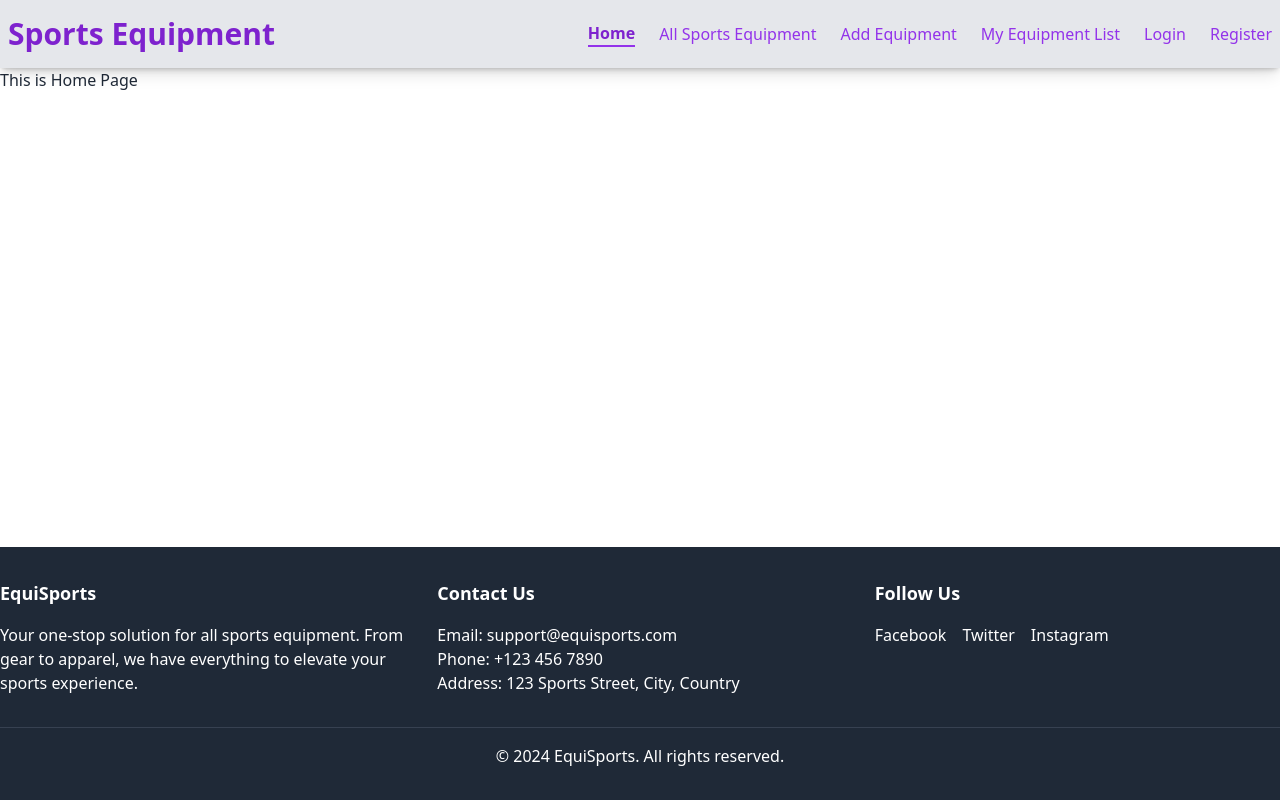
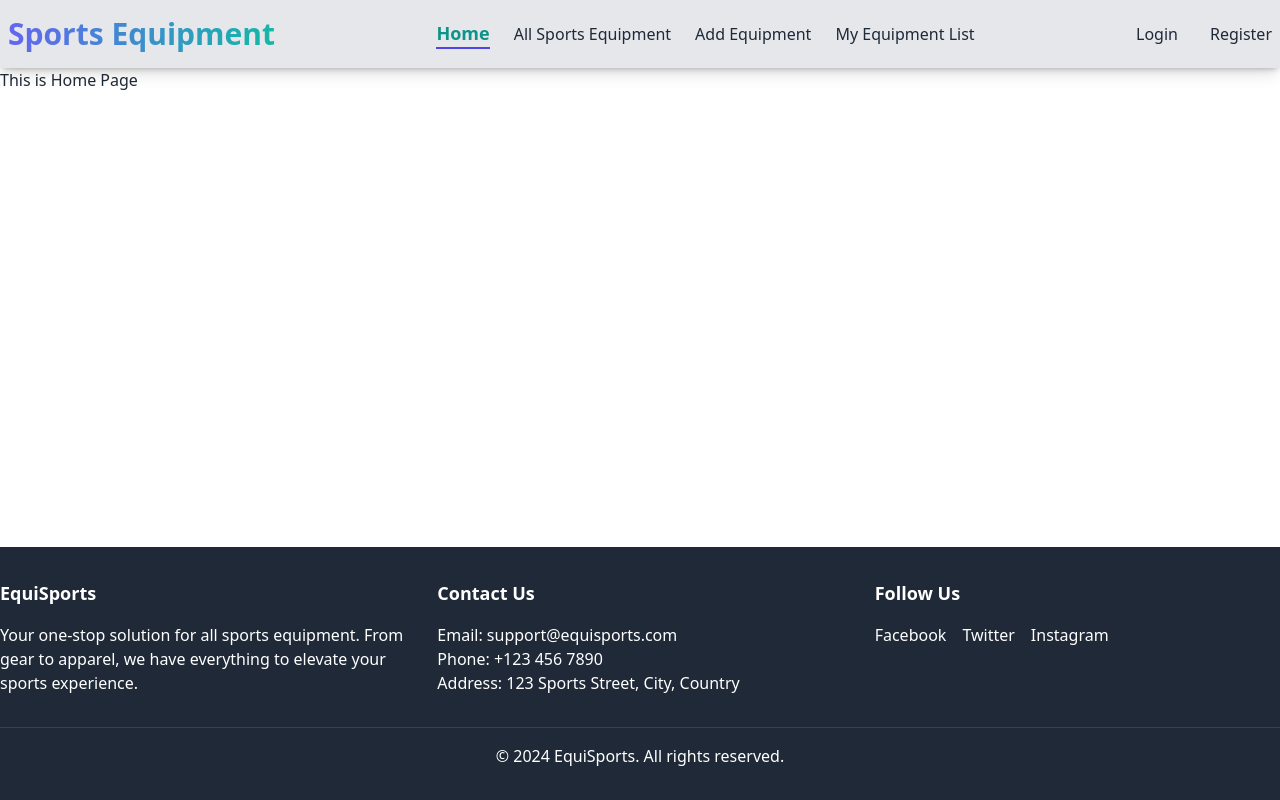
Before and after one commit to masud2005/A10-sports-equipment-store-client, a React (Vite) app: page / in a window 1280 px wide. Built offline with nearby package versions, Linux system fonts and the light colour scheme; no server answers.

Commit message:
Navbar User Profile Show and LogOut Functionality Emplement

```diff
--- a/src/components/Navbar.jsx
+++ b/src/components/Navbar.jsx
@@ -1,35 +1,139 @@
+
+// import React, { useContext, useState } from 'react';
+// import { IoMdClose, IoMdMenu } from 'react-icons/io';
+// import { NavLink } from 'react-router-dom';
+// import { AuthContext } from '../provider/AuthProvider';
+
+// const Navbar = () => {
+//     const { name } = useContext(AuthContext);
+//     // console.log(name);
+//     const [open, setOpen] = useState(false);
+
+//     return (
+//         <nav className="bg-gray-200 sticky shadow-md">
+//             <div className="container mx-auto flex justify-between items-center py-4 px-2">
+//                 {/* Website Logo */}
+//                 <h1 className="text-3xl font-bold text-purple-700">Sports Equipment</h1>
+
+//                 {/* Desktop and Mobile Menu */}
+//                 <div className={`flex flex-col lg:flex-row gap-3 lg:gap-6 items-center absolute lg:static bg-gray-100 lg:bg-transparent w-full lg:w-auto transition-all duration-500 ease-in-out ${open ? 'top-[70px] left-0' : '-top-[300px] left-0'} lg:top-auto lg:left-auto`} >
+//                     <NavLink to="/" className={({ isActive }) => isActive ? 'text-base font-semibold border-b-2 border-purple-600 text-purple-700' : 'text-base text-purple-600 hover:text-purple-800'}>Home</NavLink>
+//                     <NavLink to="/all-sports-equipment" className={({ isActive }) => isActive ? 'text-base font-semibold border-b-2 border-purple-600 text-purple-700' : 'text-base text-purple-600 hover:text-purple-800'}>All Sports Equipment</NavLink>
+//                     <NavLink to="/add-equipment" className={({ isActive }) => isActive ? 'text-base font-semibold border-b-2 border-purple-600 text-purple-700' : 'text-base text-purple-600 hover:text-purple-800'}>Add Equipment</NavLink>
+//                     <NavLink to="/my-equipment-list" className={({ isActive }) => isActive ? 'text-base font-semibold border-b-2 border-purple-600 text-purple-700' : 'text-base text-purple-600 hover:text-purple-800'}>My Equipment List</NavLink>
+//                     <NavLink to="/login" className={({ isActive }) => isActive ? 'text-base font-semibold border-b-2 border-purple-600 text-purple-700' : 'text-base text-purple-600 hover:text-purple-800'}>Login</NavLink>
+//                     <NavLink to="/register" className={({ isActive }) => isActive ? 'text-base font-semibold border-b-2 border-purple-600 text-purple-700' : 'text-base text-purple-600 hover:text-purple-800'}>Register</NavLink>
+//                 </div>
+
+//                 {/* Hamburger Menu Button for Mobile */}
+//                 <div onClick={() => setOpen(!open)} className="lg:hidden bg-gray-300 p-2 rounded-md text-2xl cursor-pointer">
+//                     {open ? <IoMdClose /> : <IoMdMenu />}
+//                 </div>
+//             </div>
+//         </nav>
+//     );
+// };
+
+// export default Navbar;
+
+
 
 import React, { useContext, useState } from 'react';
+import { NavLink } from 'react-router-dom';
 import { IoMdClose, IoMdMenu } from 'react-icons/io';
-import { NavLink } from 'react-router-dom';
 import { AuthContext } from '../provider/AuthProvider';
+import Swal from 'sweetalert2';
 
 const Navbar = () => {
-    const {name} = useContext(AuthContext);
-    // console.log(name);
-    const [open, setOpen] = useState(false);
+    const { user, userLogOut } = useContext(AuthContext);
+    console.log(user);
+    const [menuOpen, setMenuOpen] = useState(false);
+
+    const handleLogOut = () => {
+        userLogOut()
+            .then(() => {
+                Swal.fire({
+                    icon: 'success',
+                    title: 'Logged Out Successfully!',
+                    text: 'You have been logged out. See you soon!',
+                });
+            })
+            .catch(error => {
+                Swal.fire({
+                    icon: 'error',
+                    title: 'Logout Failed',
+                    text: `Something went wrong: ${error.code}. Please try again.`,
+                });
+            })
+    }
 
     return (
-        <nav className="bg-gray-200 sticky shadow-md">
+        <nav className="bg-gray-200 sticky top-0 shadow-md">
             <div className="container mx-auto flex justify-between items-center py-4 px-2">
-                {/* Website Logo */}
-                <h1 className="text-3xl font-bold text-purple-700">Sports Equipment</h1>
-
-                {/* Desktop and Mobile Menu */}
-                <div className={`flex flex-col lg:flex-row gap-3 lg:gap-6 items-center absolute lg:static bg-gray-100 lg:bg-transparent w-full lg:w-auto transition-all duration-500 ease-in-out ${open ? 'top-[70px] left-0' : '-top-[300px] left-0'} lg:top-auto lg:left-auto`} >
-                    <NavLink to="/" className={({ isActive }) => isActive ? 'text-base font-semibold border-b-2 border-purple-600 text-purple-700' : 'text-base text-purple-600 hover:text-purple-800'}>Home</NavLink>
-                    <NavLink to="/all-sports-equipment" className={({ isActive }) => isActive ? 'text-base font-semibold border-b-2 border-purple-600 text-purple-700' : 'text-base text-purple-600 hover:text-purple-800'}>All Sports Equipment</NavLink>
-                    <NavLink to="/add-equipment" className={({ isActive }) => isActive ? 'text-base font-semibold border-b-2 border-purple-600 text-purple-700' : 'text-base text-purple-600 hover:text-purple-800'}>Add Equipment</NavLink>
-                    <NavLink to="/my-equipment-list" className={({ isActive }) => isActive ? 'text-base font-semibold border-b-2 border-purple-600 text-purple-700' : 'text-base text-purple-600 hover:text-purple-800'}>My Equipment List</NavLink>
-                    <NavLink to="/login" className={({ isActive }) => isActive ? 'text-base font-semibold border-b-2 border-purple-600 text-purple-700' : 'text-base text-purple-600 hover:text-purple-800'}>Login</NavLink>
-                    <NavLink to="/register" className={({ isActive }) => isActive ? 'text-base font-semibold border-b-2 border-purple-600 text-purple-700' : 'text-base text-purple-600 hover:text-purple-800'}>Register</NavLink>
+                {/* Left Section: Logo */}
+                <div className="flex items-center">
+                    <h1 className="text-3xl font-bold bg-gradient-to-r from-indigo-500 to-teal-500 text-transparent bg-clip-text">Sports Equipment</h1>
                 </div>
 
-                {/* Hamburger Menu Button for Mobile */}
-                <div onClick={() => setOpen(!open)} className="lg:hidden bg-gray-300 p-2 rounded-md text-2xl cursor-pointer">
-                    {open ? <IoMdClose /> : <IoMdMenu />}
+                {/* Center Section: Navigation Links */}
+                <div className="hidden lg:flex items-center gap-6">
+                    <NavLink to="/" className={({ isActive }) => isActive ? 'text-lg font-semibold border-b-2 border-indigo-600 text-teal-600' : 'text-base hover:text-indigo-600'}>Home</NavLink>
+                    <NavLink to="/all-sports-equipment" className={({ isActive }) => isActive ? 'text-lg font-semibold border-b-2 border-indigo-600 text-teal-600' : 'text-base hover:text-indigo-600'}>All Sports Equipment</NavLink>
+                    <NavLink to="/add-equipment" className={({ isActive }) => isActive ? 'text-lg font-semibold border-b-2 border-indigo-600 text-teal-600' : 'text-base hover:text-indigo-600'}>Add Equipment</NavLink>
+                    <NavLink to="/my-equipment-list" className={({ isActive }) => isActive ? 'text-lg font-semibold border-b-2 border-indigo-600 text-teal-600' : 'text-base hover:text-indigo-600'}>My Equipment List</NavLink>
+                </div>
+
+                {/* Right Section: Login/Register Buttons */}
+                <div className="hidden lg:flex gap-4">
+                    {
+                        user ? <div className="flex items-center gap-3">
+                            <div className="relative group">
+                                <img className="rounded-full w-14 h-14 border-2 border-indigo-600 shadow-md transition-transform transform hover:scale-110" src={user?.photoURL || 'https://img.icons8.com/?size=48&id=z-JBA_KtSkxG&format=png'} alt="" />
+                                <div className="absolute left-0 top-full mt-2 px-4 py-2 bg-gray-800 text-white text-sm rounded shadow-lg opacity-0 group-hover:opacity-100 transition-opacity duration-500 whitespace-nowrap overflow-hidden">
+                                    {user.displayName || 'Anonymous User'}
+                                </div>
+                            </div>
+                            <button onClick={handleLogOut} className="btn border-purple-600 hover:bg-indigo-500 text-gray-800 rounded-xl transition-all duration-300">Log Out</button>
+                        </div> :
+                            <div className='flex gap-8 items-center'>
+                                <NavLink to="/login" className={({ isActive }) => isActive ? 'text-lg font-semibold border-b-2 border-indigo-600 text-teal-600' : 'text-base hover:text-indigo-600'}>Login</NavLink>
+                                <NavLink to="/register" className={({ isActive }) => isActive ? 'text-lg font-semibold border-b-2 border-indigo-600 text-teal-600' : 'text-base hover:text-indigo-600'}>Register</NavLink>
+                            </div>
+                    }
+                </div>
+
+                {/* Hamburger Menu for Mobile */}
+                <div onClick={() => setMenuOpen(!menuOpen)} className="lg:hidden bg-gray-300 p-2 rounded-md text-2xl cursor-pointer">
+                    {menuOpen ? <IoMdClose /> : <IoMdMenu />}
                 </div>
             </div>
+
+            {/* Mobile Menu */}
+            {menuOpen && (
+                <div className={` bg-gray-100 flex flex-col lg:hidden gap-4 py-4 px-4`}>
+                    <NavLink to="/" className={({ isActive }) => isActive ? 'block text-lg font-semibold border-b-2 border-indigo-600 text-teal-600' : 'block text-base hover:text-teal-600'} onClick={() => setMenuOpen(false)}>Home</NavLink>
+                    <NavLink to="/all-sports-equipment" className={({ isActive }) => isActive ? 'block text-lg font-semibold border-b-2 border-indigo-600 text-teal-600' : 'block text-base hover:text-teal-600'} onClick={() => setMenuOpen(false)}>All Sports Equipment</NavLink>
+                    <NavLink to="/add-equipment" className={({ isActive }) => isActive ? 'block text-lg font-semibold border-b-2 border-indigo-600 text-teal-600' : 'block text-base hover:text-teal-600'} onClick={() => setMenuOpen(false)}>Add Equipment</NavLink>
+                    <NavLink to="/my-equipment-list" className={({ isActive }) => isActive ? 'block text-lg font-semibold border-b-2 border-indigo-600 text-teal-600' : 'block text-base hover:text-teal-600'} onClick={() => setMenuOpen(false)}>My Equipment List</NavLink>
+                    <div className='flex gap-10 justify-around pt-5 mt-4 border-t-2'>
+                        {
+                            user ? <div className="flex items-center gap-3">
+                                <div className="relative group">
+                                    <img className="rounded-full w-14 h-14 border-2 border-indigo-600 shadow-md transition-transform transform hover:scale-110" src={user?.photoURL || 'https://img.icons8.com/?size=48&id=z-JBA_KtSkxG&format=png'} alt="" />
+                                    <div className="absolute left-0 top-full mt-2 px-4 py-2 bg-gray-800 text-white text-sm rounded shadow-lg opacity-0 group-hover:opacity-100 transition-opacity duration-500 whitespace-nowrap overflow-hidden">
+                                        {user.displayName || 'Anonymous User'}
+                                    </div>
+                                </div>
+                                <button onClick={handleLogOut} className="btn border-purple-600 hover:bg-indigo-500 text-gray-800 rounded-xl transition-all duration-300">Log Out</button>
+                            </div> :
+                            <div className='flex gap-10'>
+                                <NavLink to="/login" className={({ isActive }) => isActive ? 'block text-lg font-semibold border-b-2 border-indigo-600 text-teal-600' : 'block text-base hover:text-teal-600'} onClick={() => setMenuOpen(false)}>Login</NavLink>
+                                <NavLink to="/register" className={({ isActive }) => isActive ? 'block text-lg font-semibold border-b-2 border-indigo-600 text-teal-600' : 'block text-base hover:text-teal-600'} onClick={() => setMenuOpen(false)}>Register</NavLink>
+                            </div>
+                        }
+                    </div>
+                </div>
+            )}
         </nav>
     );
 };
--- a/src/routes/Routes.jsx
+++ b/src/routes/Routes.jsx
@@ -6,11 +6,13 @@ import AddEquipment from "../pages/AddEquipment";
 import MyEquipmentList from "../pages/MyEquipmentList";
 import Login from "../pages/Login";
 import Register from "../pages/Register";
+import ErrorPage from "../pages/ErrorPage";
 
 const router = createBrowserRouter([
     {
         path: '/',
         element: <HomeLayout />,
+        errorElement: <ErrorPage />,
         children: [
             {
                 path: '/',
```
Also changed, not shown: src/pages/ErrorPage.jsx (added, +19 -0 lines), src/pages/Register.jsx (+25 -5 lines), src/provider/AuthProvider.jsx (+20 -4 lines).
